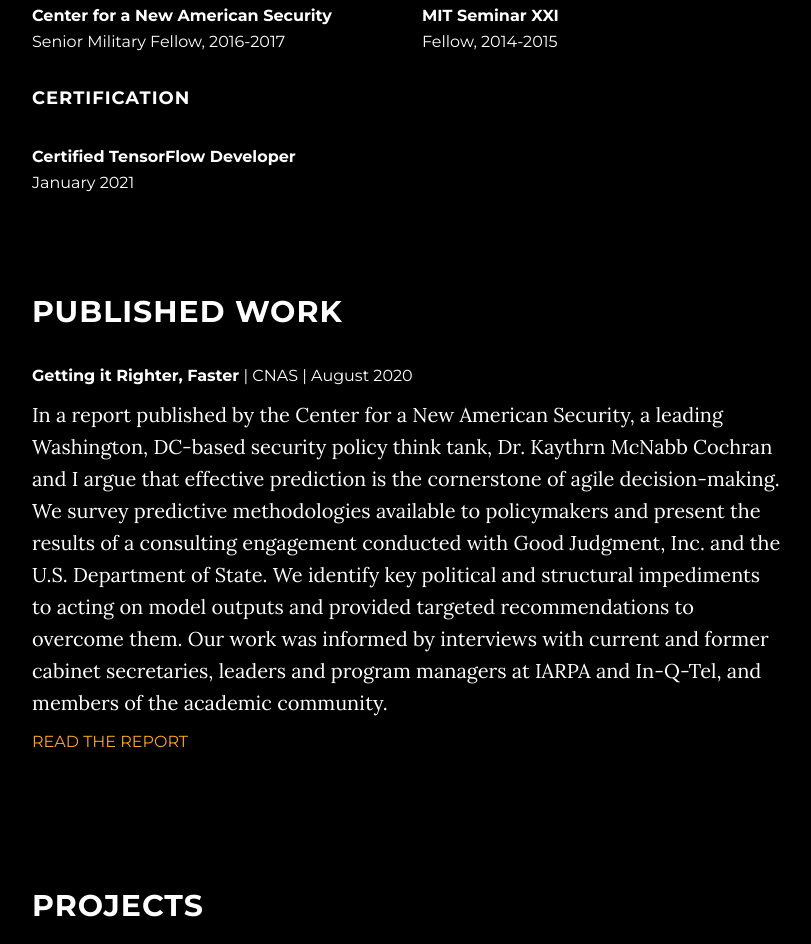
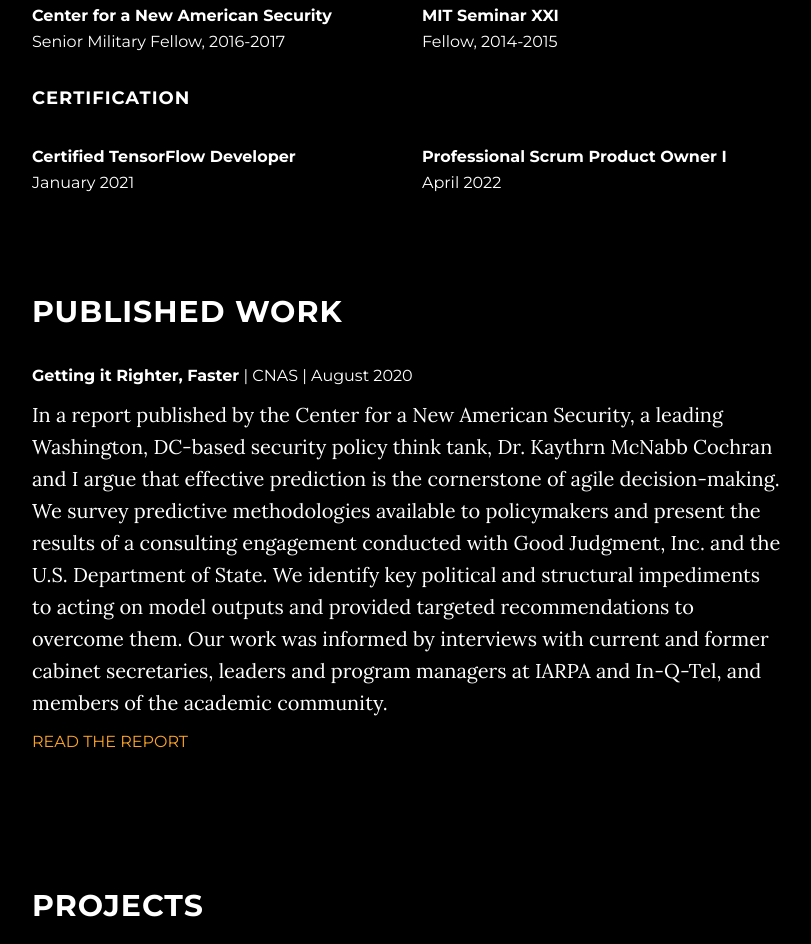
Before and after one commit to gregtozzi/gregtozzi.github.io, a plain HTML site: page index.html in a window 1280 px wide. Shown: the part 2369-3313 px from the top of the page, without its empty margins (233-1044 px from the left). Drawn offline with Linux system fonts and the light colour scheme.

Commit message:
adding pspo

```diff
--- a/index.html
+++ b/index.html
@@ -191,6 +191,10 @@
                 <p class="education"><strong>Certified TensorFlow Developer</strong></p>
                 <p class="education">January 2021</p>
             </div>
+            <div class="col-lg-4">
+                <p class="education"><strong>Professional Scrum Product Owner I</strong></p>
+                <p class="education">April 2022</p>
+            </div>
         </div>
     </section>
 
```
